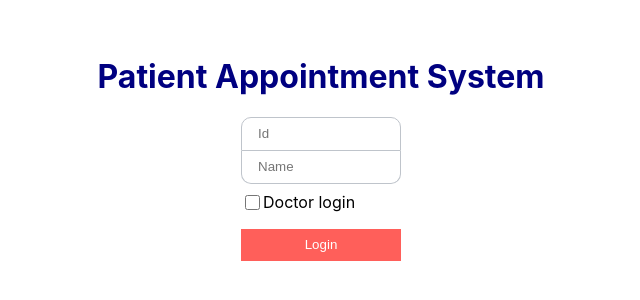
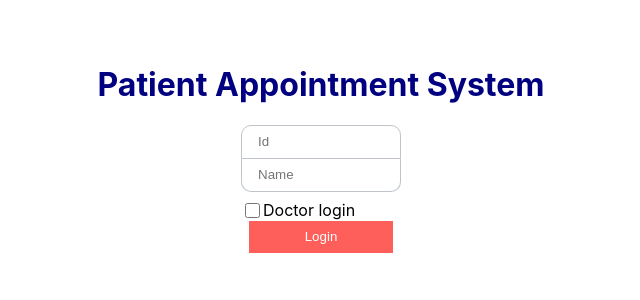
Before and after one commit to KangJingA/patient_app_system, a React (Create React App) app in the folder client/: page /login in a window 1280 px wide. Shown: the part 252-552 px from the top of the page, without its empty margins (319-959 px from the left). Built offline with nearby package versions, Linux system fonts and the light colour scheme.

Commit message:
Update index.css

```diff
--- a/client/src/index.css
+++ b/client/src/index.css
@@ -37,5 +37,5 @@ p {
   display: flex;
   justify-content: center;
   align-items: center;
-  /* margin: 0 0.5rem; */
+  margin: 0 0.5rem;
 }
```
